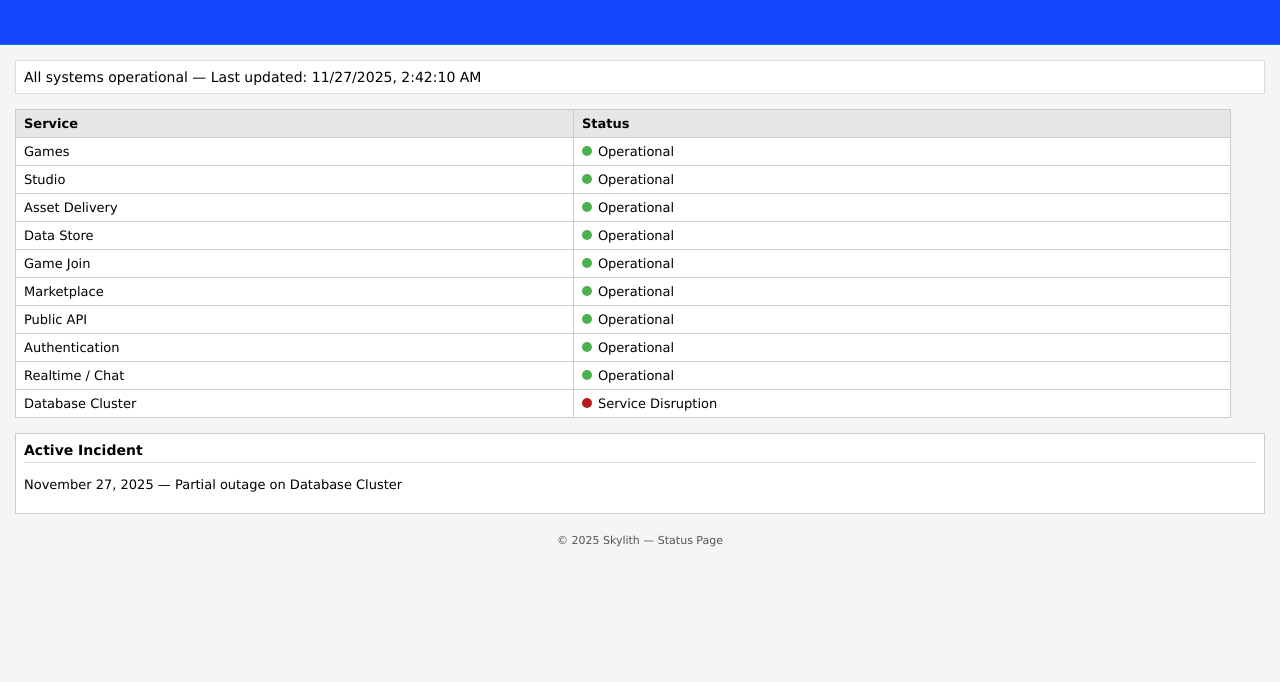
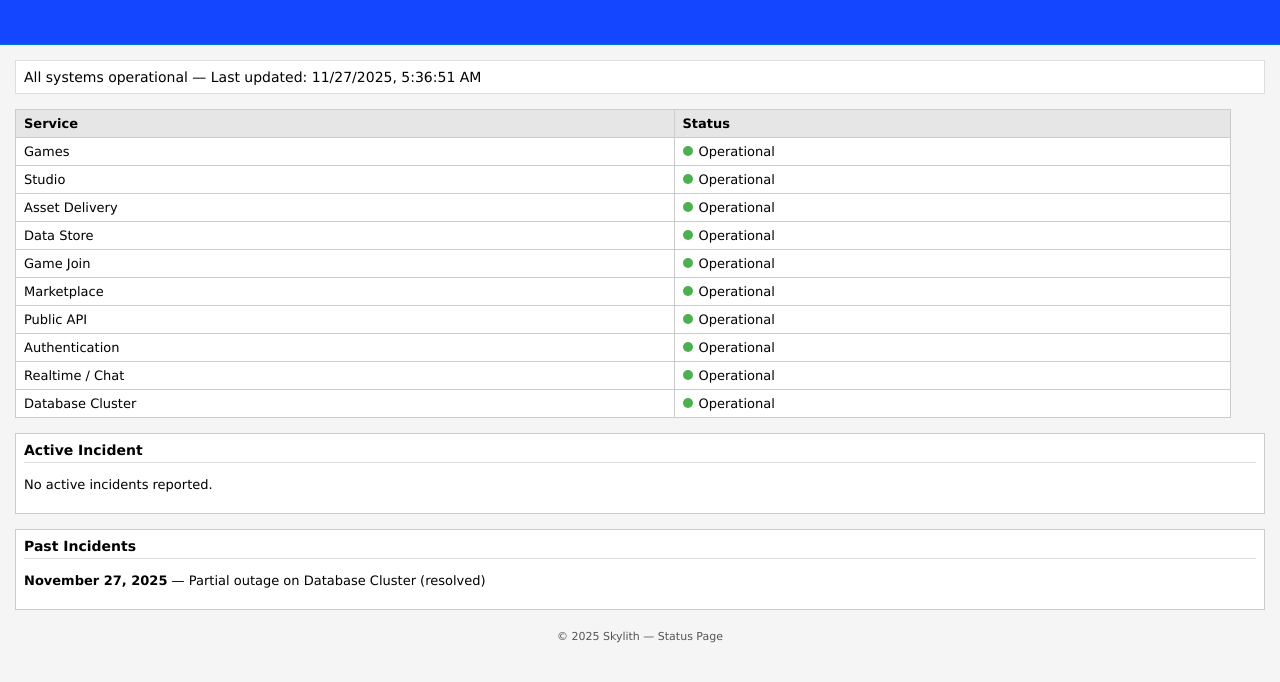
Before and after one commit to SkylithPlatform/status, a plain HTML site: page index.html in a window 1280 px wide. Shown: the part 90-772 px from the top of the page. Drawn offline with Linux system fonts and the light colour scheme.

Commit message:
Update index.html

```diff
--- a/index.html
+++ b/index.html
@@ -1,4 +1,3 @@
-<!DOCTYPE html>
 <html lang="en" class="focus-outline-visible"><head><meta http-equiv="Content-Type" content="text/html; charset=UTF-8">
 
   <title>Skylith Status</title>
@@ -81,7 +80,7 @@
   </header>
 
   <div class="status-banner">
-    All systems operational — Last updated: <span id="lastUpdated">11/27/2025, 2:42:10 AM</span>
+    All systems operational — Last updated: <span id="lastUpdated">11/27/2025, 5:36:51 AM</span>
   </div>
 
   <table class="services">
@@ -128,18 +127,23 @@
     </tr>
     <tr>
       <td>Database Cluster</td>
-      <td><span class="status-icon status-down"></span>Service Disruption</td>
+      <td><span class="status-icon status-ok"></span>Operational</td>
     </tr>
   </tbody></table>
 
   <div class="incidents">
     <h3>Active Incident</h3>
-    <p>November 27, 2025 — Partial outage on Database Cluster</p>
+    <p>No active incidents reported.
+</p>
   </div>
 
 
 
-  <footer>
+  <div class="incidents">
+    <h3>Past Incidents</h3>
+
+    <p><strong>November 27, 2025</strong> — Partial outage on Database Cluster (resolved)</p>
+  </div><footer>
     © <span id="year">2025</span> Skylith — Status Page
   </footer>
 
```
